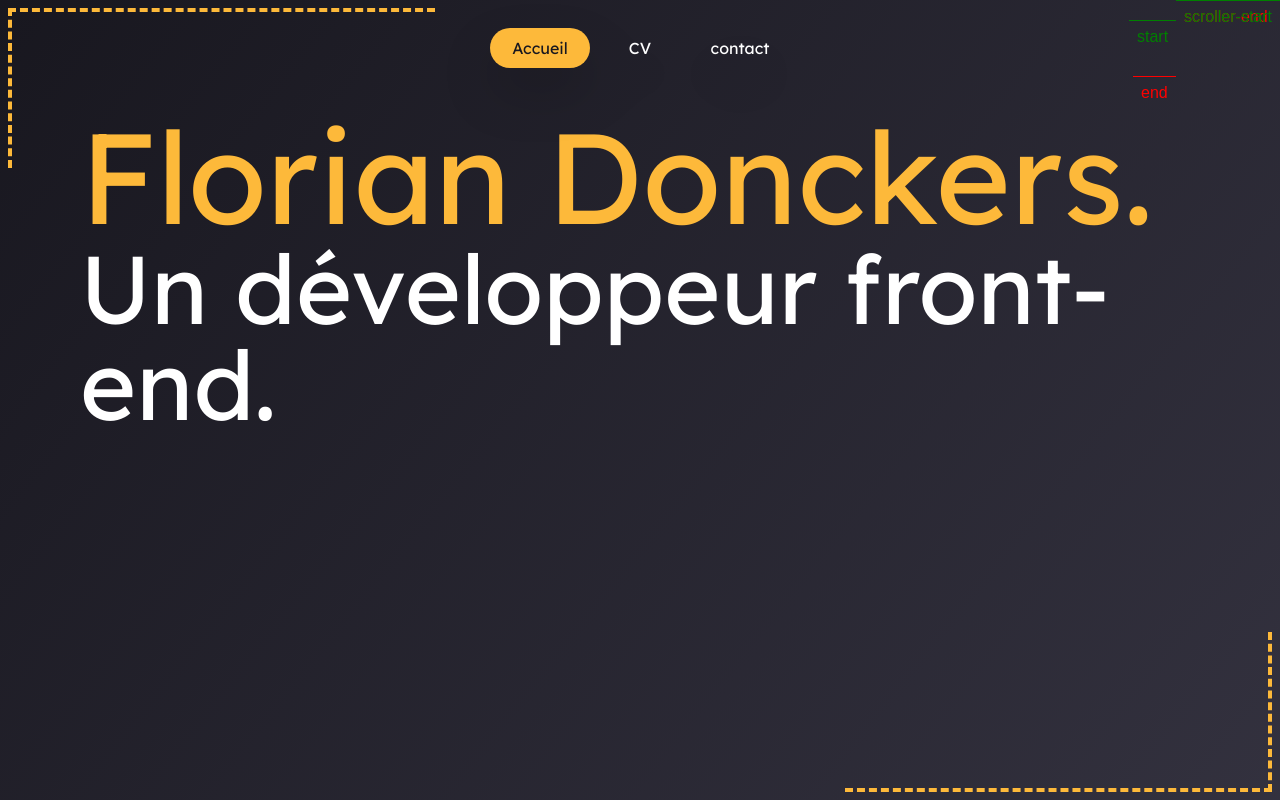
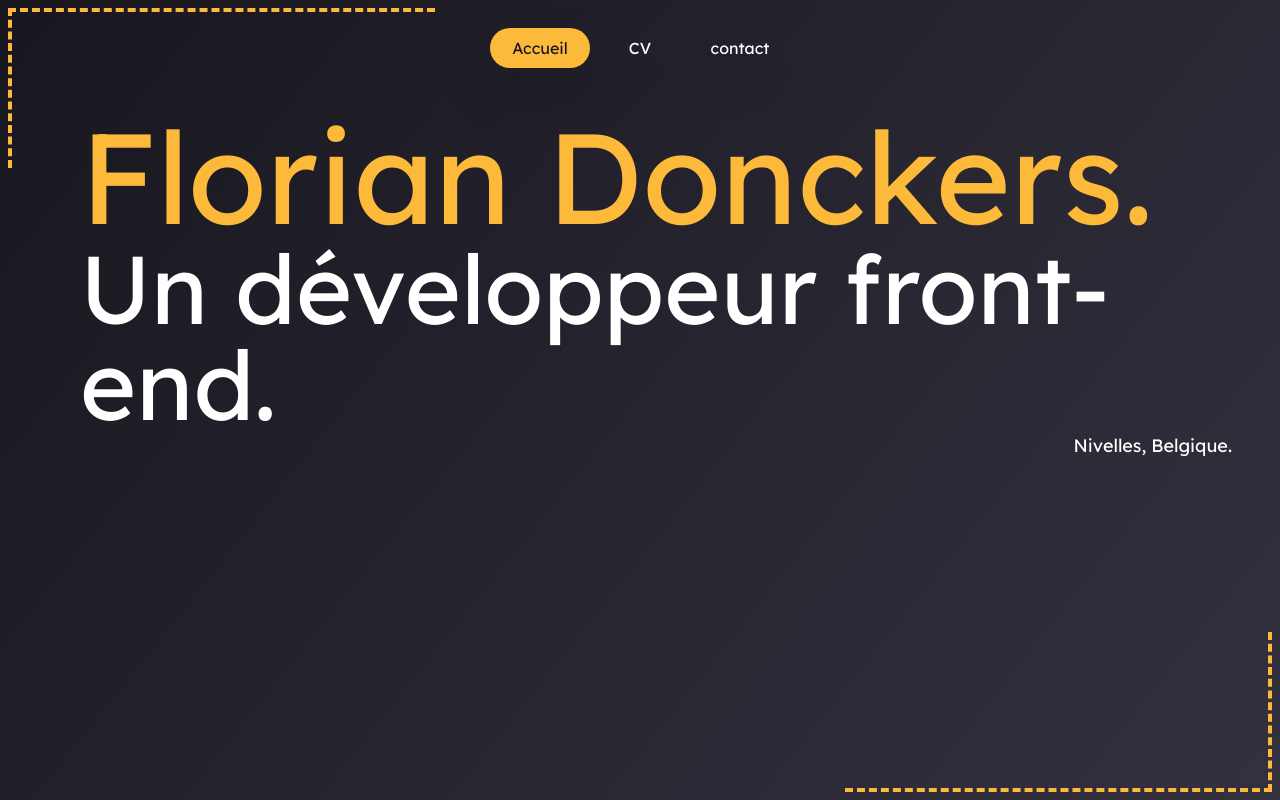
Before and after one commit to Florian-DCK/site-perso, a Next.js app: page / in a window 1280 px wide. Shown: the top 800 px of the page. Built offline with nearby package versions, Linux system fonts and the light colour scheme.

Commit message:
Migrate to Gsap for animation of titles

```diff
--- a/src/app/page.tsx
+++ b/src/app/page.tsx
@@ -1,16 +1,49 @@
-import { SlideInLeft } from '@/components/Transitions';
+'use client';
+import gsap from 'gsap';
+import { useGSAP } from '@gsap/react';
 
 export default function Home() {
+	useGSAP(() => {
+		gsap.fromTo(
+			'.Titles',
+			{
+				opacity: 0,
+				x: -500,
+			},
+			{
+				opacity: 1,
+				x: 0,
+				duration: 1.5,
+				stagger: 1,
+			}
+		);
+
+		gsap.fromTo(
+			'.SmallTitle',
+			{
+				opacity: 0,
+				y: 200,
+			},
+			{
+				opacity: 1,
+				y: 0,
+				delay: 3,
+				ease: 'back.out(1.3)',
+			}
+		);
+	});
+
 	return (
-		<div className="min-h-screen w-screen flex flex-col items-center h-[200vh]">
-			<h1 className=" text-8xl self-start mt-28 ml-20">
-				<SlideInLeft>
-					<span className="text-9xl text-accent">Florian Donckers.</span> <br />
-				</SlideInLeft>
-				<SlideInLeft delay={0.5}>
-					<span>Un développeur front-end.</span>
-				</SlideInLeft>
+		<div className=" min-h-screen w-screen flex flex-col items-center h-[200vh] [&_*]:fill-white">
+			<h1 className="Titles self-start mt-28 ml-20 text-accent text-9xl -z-10">
+				Florian Donckers.
 			</h1>
+			<span className="Titles text-8xl self-start ml-20 -z-10 lea">
+				<h1>Un développeur front-end.</h1>
+				<h2 className="SmallTitle text-lg mr-12 text-right">
+					Nivelles, Belgique.
+				</h2>
+			</span>
 		</div>
 	);
 }
--- a/src/components/DecorationAscii.tsx
+++ b/src/components/DecorationAscii.tsx
@@ -3,7 +3,6 @@ import gsap from 'gsap';
 import { useGSAP } from '@gsap/react';
 import Observer from 'gsap/dist/Observer';
 import ScrollTrigger from 'gsap/dist/ScrollTrigger';
-import _ScrollTrigger from 'gsap/ScrollTrigger';
 
 gsap.registerPlugin(Observer);
 gsap.registerPlugin(ScrollTrigger);
--- a/src/components/Navbar.tsx
+++ b/src/components/Navbar.tsx
@@ -45,10 +45,10 @@ export default function NavBar() {
 			scrollTrigger: {
 				trigger: '.Container',
 				start: 'top top',
-				markers: true,
+				end: 'bottom +=200',
 				toggleActions: 'play none none reverse',
 			},
-			opacity: 1,
+			background: 'rgba(24, 23, 31, 0.5)',
 			backdropFilter: 'blur(10px)',
 		});
 	});
--- a/src/components/Transitions.tsx
+++ /dev/null
@@ -1,63 +0,0 @@
-'use client';
-
-import { motion, useInView } from 'framer-motion';
-import { ReactNode, useRef } from 'react';
-
-// Custom hook to detect if an element is in view
-
-function FadeIn({ children }: { children: React.ReactNode }) {
-	return (
-		<motion.div
-			initial={{ y: 0, opacity: 0 }}
-			animate={{ y: 0, opacity: 1 }}
-			// exit={{ y: 100, opacity: 0 }}
-			transition={{ ease: 'easeInOut', duration: 1 }}>
-			{children}
-		</motion.div>
-	);
-}
-
-const SlideInLeft = ({
-	children,
-	delay = 0,
-}: {
-	children: ReactNode;
-	delay?: number;
-}) => {
-	const ref = useRef(null);
-	const isInView = useInView(ref, { once: true });
-
-	return (
-		<motion.div
-			className="self-start"
-			ref={ref}
-			style={{
-				transform: isInView ? 'none' : 'translateX(-200px)',
-				opacity: isInView ? 1 : 0,
-				transition: `all 0.9s cubic-bezier(0.17, 0.55, 0.55, 1) ${delay}s`,
-				pointerEvents: isInView ? 'auto' : 'none',
-			}}>
-			{children}
-		</motion.div>
-	);
-};
-
-const DisapearOnScroll = ({ children }: { children: ReactNode }) => {
-	const ref = useRef(null);
-	const isInView = useInView(ref);
-
-	return (
-		<motion.div
-			className=" max-w-full h-full"
-			style={{
-				opacity: isInView ? 1 : 0,
-				transition: 'opacity 0.3s ease-in-out',
-			}}>
-			<div className="absolute top-0 size-2" ref={ref}></div>
-
-			{children}
-		</motion.div>
-	);
-};
-
-export { FadeIn, SlideInLeft, DisapearOnScroll };
--- a/src/components/svgs/index.ts
+++ b/src/components/svgs/index.ts
@@ -2,3 +2,4 @@ export { default as HomeIcon } from './Home.svg';
 export { default as ContactIcon } from './Contact.svg';
 export { default as CVIcon } from './Cv.svg';
 export { default as ScrollDown } from './ScrollDown.svg';
+export { default as PinIcon } from './Pin.svg';
```
Also changed, not shown: src/components/svgs/Pin.svg (added).
